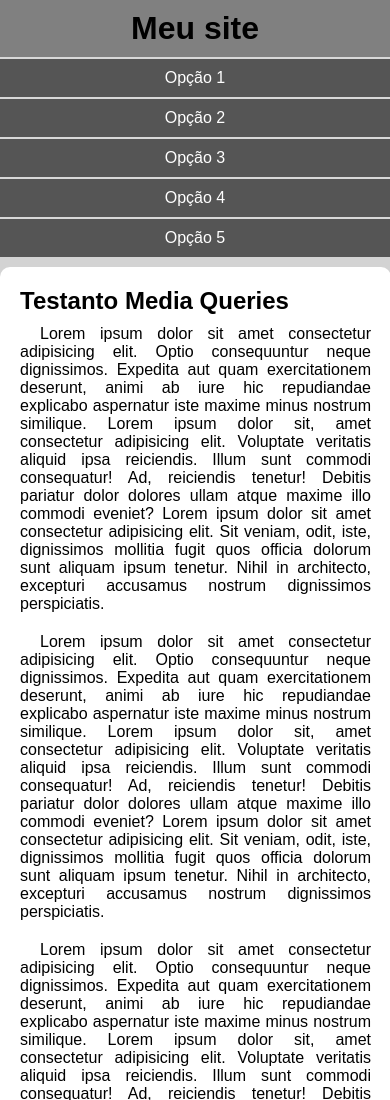
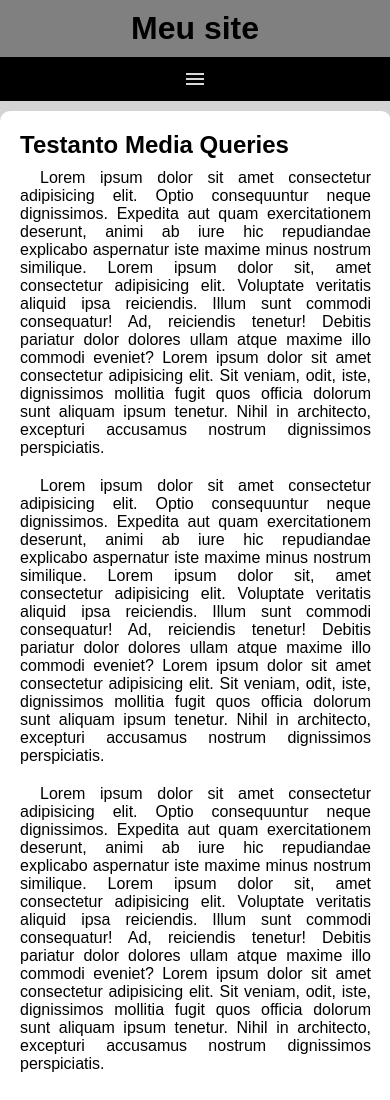
Before and after one commit to diegopalladini/html-css, a plain HTML site: page exercicios/ex026/mq005/index.html in a window 390 px wide. Shown: the top 1100 px of the page. Drawn offline with nearby package versions, Linux system fonts and the light colour scheme.

Commit message:
exercicio 026 media query

```diff
--- a/exercicios/ex026/mq005/estilos/style.css
+++ b/exercicios/ex026/mq005/estilos/style.css
@@ -20,8 +20,22 @@ header > h1 {
     text-align: center;
 }
 
+span#burger {
+    background-color: black;
+    color: rgb(216, 216, 216);
+    display: block;
+    text-align: center;
+    padding: 10px;
+}
+
+span#burger:hover {
+    background-color: rgb(216, 216, 216);
+    color: black;
+    cursor: pointer;
+}
+
 menu {
-    display: block;
+    display: none;
 }
 
 menu > ul {
--- a/exercicios/ex026/mq005/index.html
+++ b/exercicios/ex026/mq005/index.html
@@ -4,12 +4,14 @@
     <meta charset="UTF-8">
     <meta name="viewport" content="width=device-width, initial-scale=1.0">
     <title>Diego - Media Query</title>
+    <link rel="stylesheet" href="https://fonts.googleapis.com/css2?family=Material+Symbols+Outlined:opsz,wght,FILL,GRAD@20..48,100..700,0..1,-50..200" />
     <link rel="stylesheet" href="estilos/style.css">
 </head>
 <body>
     <header>
         <h1>Meu site</h1>
-        <menu>
+        <span id="burger" class="material-symbols-outlined" onclick="clickMenu()">menu</span>
+        <menu id="itens">
             <ul>
                 <li><a href="#">Opção 1</a></li>
                 <li><a href="#">Opção 2</a></li>
@@ -27,5 +29,14 @@
             <p>Lorem ipsum dolor sit amet consectetur adipisicing elit. Optio consequuntur neque dignissimos. Expedita aut quam exercitationem deserunt, animi ab iure hic repudiandae explicabo aspernatur iste maxime minus nostrum similique. Lorem ipsum dolor sit, amet consectetur adipisicing elit. Voluptate veritatis aliquid ipsa reiciendis. Illum sunt commodi consequatur! Ad, reiciendis tenetur! Debitis pariatur dolor dolores ullam atque maxime illo commodi eveniet? Lorem ipsum dolor sit amet consectetur adipisicing elit. Sit veniam, odit, iste, dignissimos mollitia fugit quos officia dolorum sunt aliquam ipsum tenetur. Nihil in architecto, excepturi accusamus nostrum dignissimos perspiciatis.</p>
         </article>
     </main>
+    <script>
+        function clickMenu() {
+            if (itens.style.display == 'block') {
+                itens.style.display = 'none'
+            }    else {
+                    itens.style.display = 'block' }
+            }
+
+    </script>
 </body>
 </html>
```
